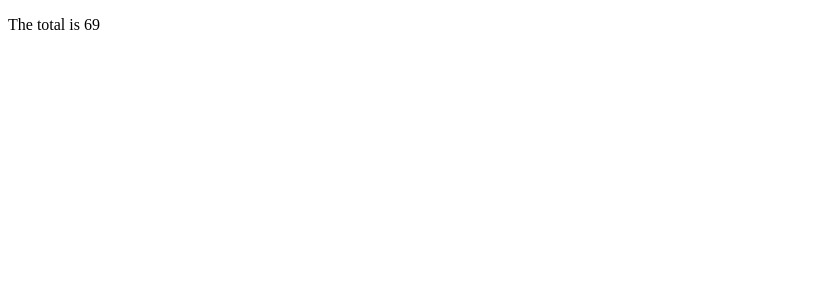
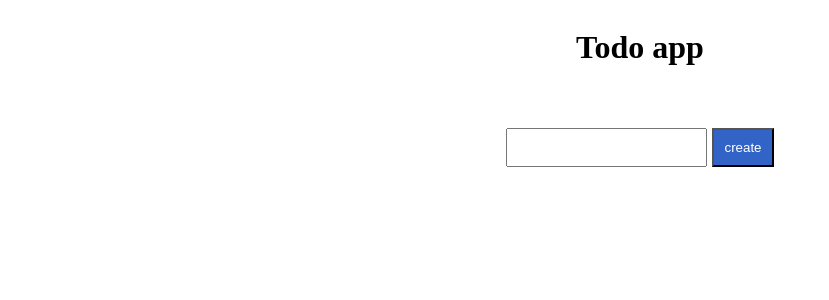
Before and after one commit to johnkinuthiaa/React-fullstack-open, a React (Vite) app: page / in a window 1280 px wide. Shown: the top 300 px of the page, without its empty margins (0-829 px from the left). Built offline with nearby package versions, Linux system fonts and the light colour scheme.

Commit message:
feat: todolist with use reducer

```diff
--- a/src/App.tsx
+++ b/src/App.tsx
@@ -1,7 +1,8 @@
 // import Lesson1 from "./lesson1/Lesson1.tsx"
 import './App.css'
 // import UseReducersHook from "./stateManagement/UseReducersHook.tsx";
-import Memo from "./stateManagement/Memo.tsx";
+import TodoApp from "./stateManagement/TodoApp.tsx";
+// import Memo from "./stateManagement/Memo.tsx";
 // import UseStateHook from "./stateManagement/UseStateHook.tsx";
 // import DataFetching from "./partTwo/communicatingWithServer/fetchingData/DataFetching.tsx";
 // import ExchangeView from "./partTwo/communicatingWithServer/exchangeRateApi/ExchangeView.tsx";
@@ -25,7 +26,8 @@ function App() {
         {/*<DataFetching/>*/}
         {/*<ExchangeView/>*/}
         {/*<UseReducersHook/>*/}
-        <Memo/>
+        <TodoApp/>
+        {/*<Memo/>*/}
     </div>
   )
 }
--- /dev/null
+++ b/src/stateManagement/TodoApp.tsx
@@ -0,0 +1,49 @@
+import {useEffect, useReducer, useState} from "react";
+
+const TodoApp =()=>{
+    const [todo,setTodo] =useState("")
+    const [state,dispatch] =useReducer((state,action)=>({
+        ...state,...action
+    }),({
+        todos:[]
+    }))
+    useEffect(()=>{
+        console.log(state.todos)
+    },[state.todos])
+
+    return(
+        <div style={{margin:"0px auto",
+            display:"flex",
+            flexDirection:"column",
+            width:"80%",
+            alignItems:"center",
+            justifyContent:"center"
+        }}>
+            <h1>Todo app</h1>
+            <div style={{marginTop:"40px"}}>
+                <form
+                    style={{width:"100%"}}
+                    onSubmit={(e)=>{
+                        e.preventDefault()
+                        dispatch({todos:[...state.todos,todo].sort()})
+
+                        setTodo("")
+                    }}
+                >
+                    <input type={"text"}
+                           style={{padding:10,marginRight:5}}
+                           value={todo}
+                           onChange={(e)=>setTodo(e.target.value)}
+                    />
+                    <button style={{padding:10,backgroundColor:"rgb(50,100,200)",color:"white",cursor:"pointer"}}>create</button>
+                </form>
+                <div>{state.todos.map((todo,index)=>(
+                    <div key={index}>
+                        {todo}
+                    </div>
+                ))}</div>
+            </div>
+        </div>
+    )
+}
+export default TodoApp
```
Also changed, not shown: src/stateManagement/UseReducersHook.tsx (+15 -8 lines).
